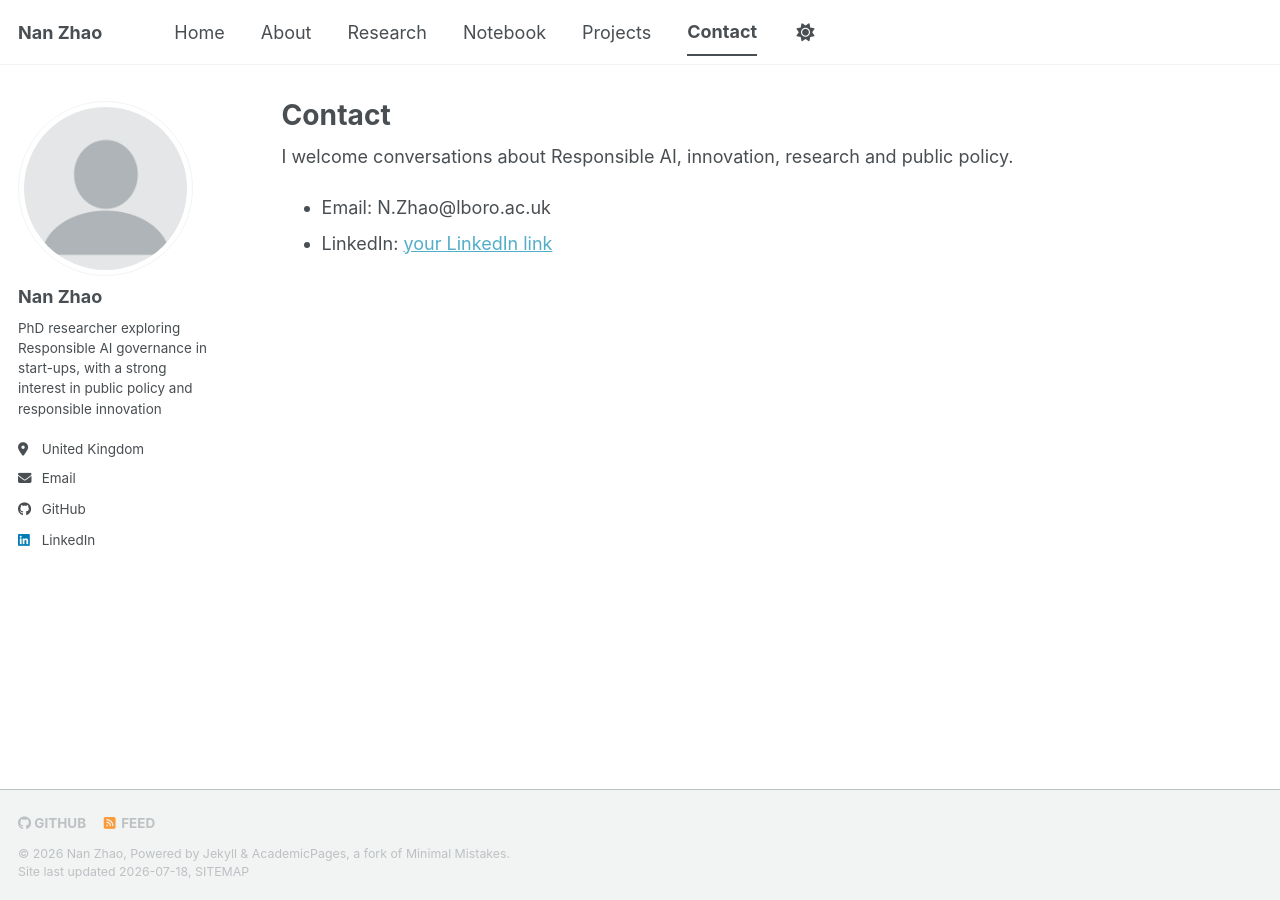
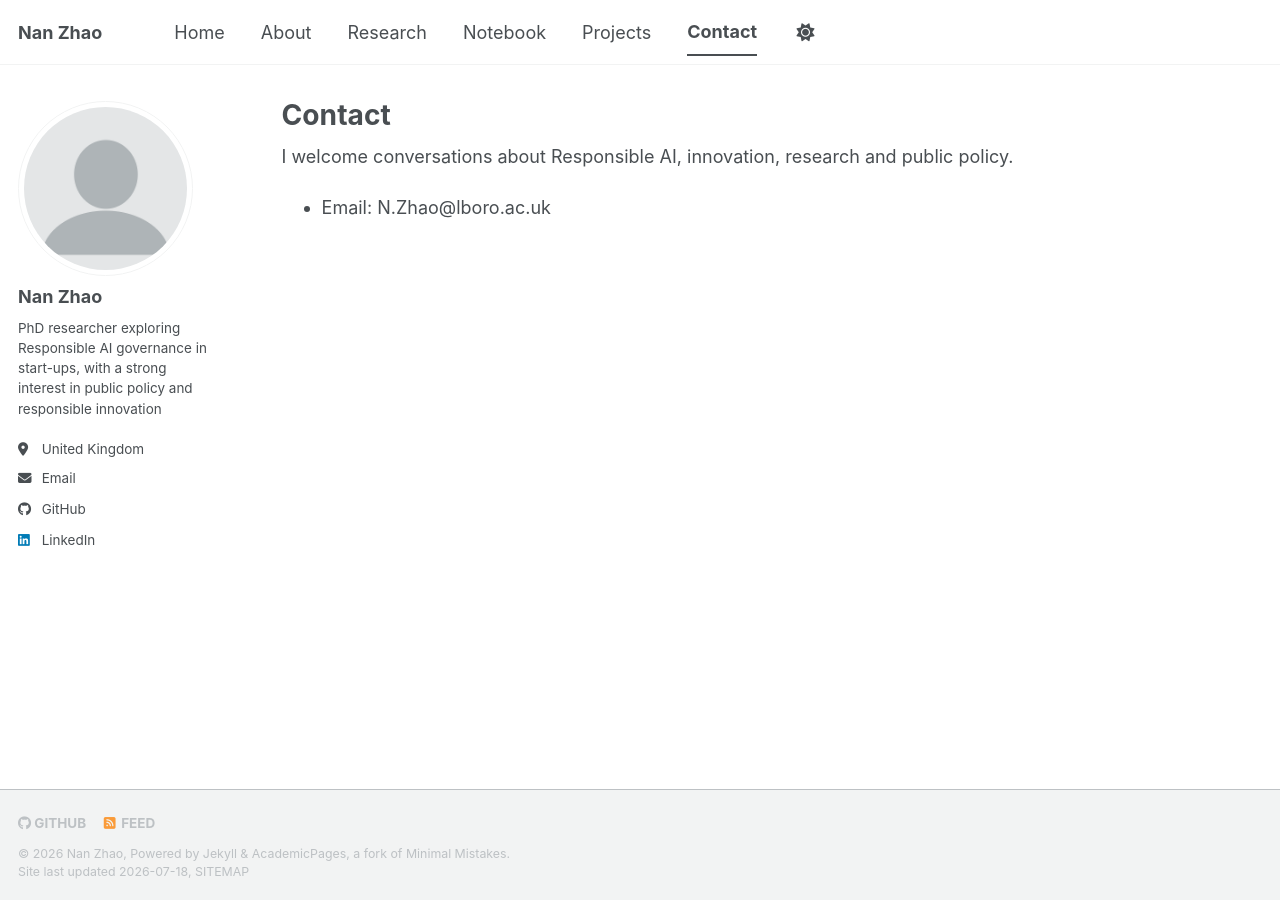
Before and after one commit to nanzhaoresearch/nanzhaoresearch.github.io, a Jekyll site: the page built from _pages/contact.md, in a window 1280 px wide. Built offline with Jekyll 4.4.1, drawn with Linux system fonts in a browser that asks for light colours; a style sheet for code colours, icons or effects is not loaded.

Commit message:
Remove LinkedIn link from contact page
Removed LinkedIn link from contact information.

```diff
--- a/_pages/contact.md
+++ b/_pages/contact.md
@@ -8,4 +8,3 @@ I welcome conversations about Responsible AI, innovation, research and
 public policy.
 
 - Email: N.Zhao@lboro.ac.uk
-- LinkedIn: [your LinkedIn link](https://www.linkedin.com/in/nan-zhao-mba-cscp-pmp-06113116a/)
```
